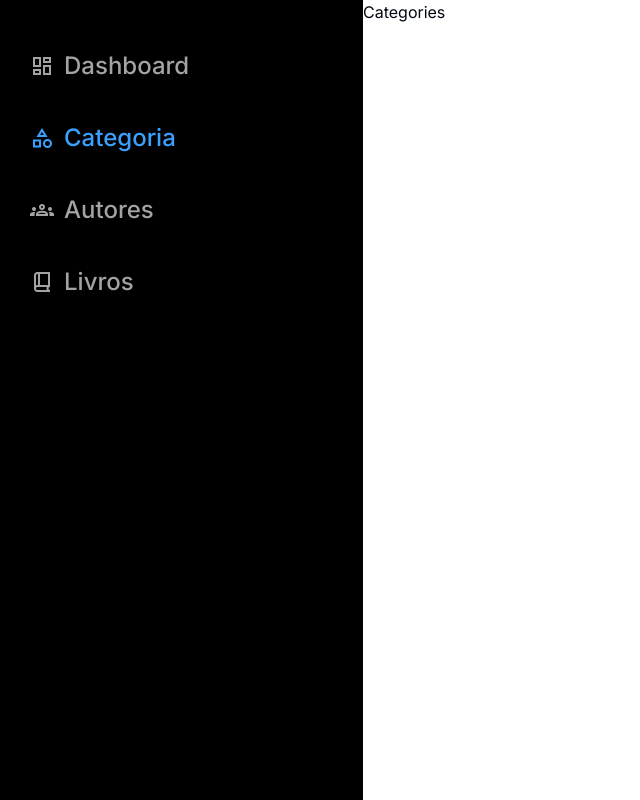
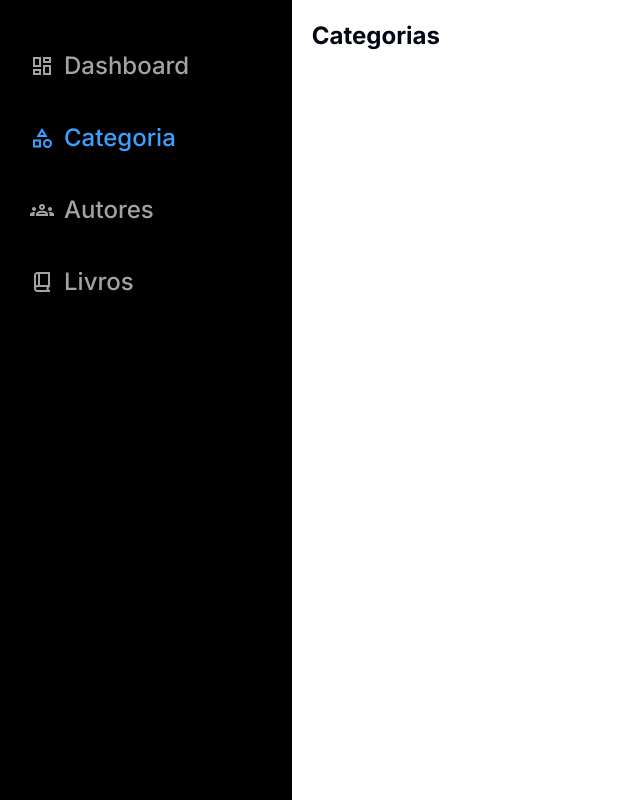
Before and after one commit to Henrique-All/home-books, a Next.js app: page /categories in a window 1280 px wide. Shown: the whole page, without its empty margins (0-640 px from the left). Built offline with nearby package versions, Linux system fonts and the light colour scheme.

Commit message:
chore: configure pages

```diff
--- a/app/(site)/authors/page.tsx
+++ b/app/(site)/authors/page.tsx
@@ -1,7 +1,7 @@
 export default function Authors() {
   return (
-    <div>
-      <h1>Authors</h1>
+    <div className="flex flex-col gap-5 w-full p-5">
+      <h1 className="font-bold text-2xl">Autores</h1>
     </div>
   )
 }
--- a/app/(site)/books/page.tsx
+++ b/app/(site)/books/page.tsx
@@ -1,7 +1,7 @@
 export default function Books() {
   return (
-    <div>
-      <h1>Books</h1>
+    <div className="flex flex-col gap-5 w-full p-5">
+      <h1 className="font-bold text-2xl">Livros</h1>
     </div>
   )
 }
--- a/app/(site)/categories/page.tsx
+++ b/app/(site)/categories/page.tsx
@@ -1,7 +1,7 @@
 export default function categories() {
   return (
-    <div>
-      <h1>Categories</h1>
+    <div className="flex flex-col gap-5 w-full p-5">
+      <h1 className="font-bold text-2xl">Categorias</h1>
     </div>
   )
 }
```
